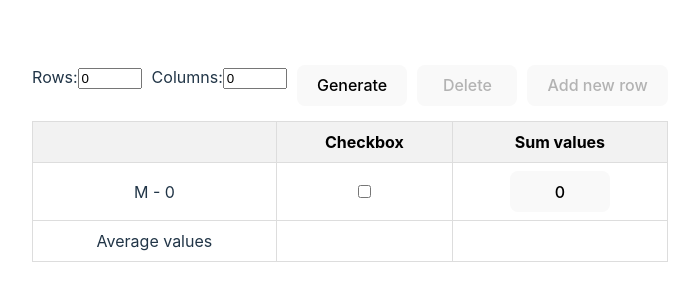
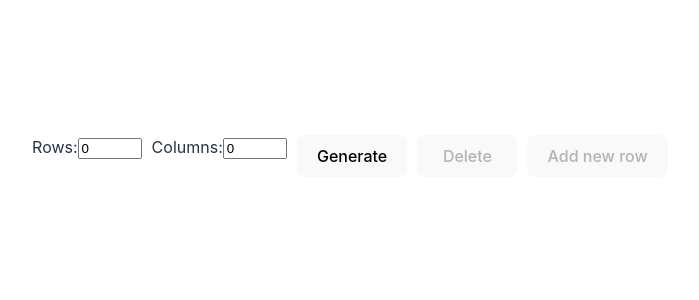
Before and after one commit to Dragon9876/memcrab, a React (Vite) app: page / in a window 1280 px wide. Shown: the part 244-544 px from the top of the page, without its empty margins (290-989 px from the left). Built offline with nearby package versions, Linux system fonts and the light colour scheme.

Commit message:
Memcrab test project: fix displaying empty table

```diff
--- a/src/App.tsx
+++ b/src/App.tsx
@@ -96,7 +96,7 @@ function App() {
             <Table.TableInner>
                 <Table.TableHeader>
                     {({ tableData }) => {
-                        return <Table.TableRow>
+                        return tableData.length != 0 && <Table.TableRow>
                             <Table.TableCell isHeader></Table.TableCell>
                             <Table.TableCell isHeader>Checkbox</Table.TableCell>
                             {
@@ -110,7 +110,7 @@ function App() {
                 <Table.TableBody>
                     {
                         ({ hoveredRowId, setHoveredRowId, setHoveredRow, hoveredRow, tableData, setTableData, setSelectedRows, selectedRows , highlightedCells, setHighlightedCells}) => {
-                            return <>
+                            return tableData.length != 0 && <>
                                 {
                                     tableData.map((tableRow, rowIndex) => (
                                         <Table.TableRow key={rowIndex}>
--- a/src/component/inputTable/InputTable.tsx
+++ b/src/component/inputTable/InputTable.tsx
@@ -28,7 +28,7 @@ export const InputTable: FC<InputTableProps> = memo(({ setTableData, selectedRow
 
         setRows(0);
         setColumns(0);
-        setIsTableGenerated(true);
+        setIsTableGenerated(rows > 0 && columns > 0);
     };
 
     const handleDelete = (event: MouseEvent<HTMLButtonElement>) => {
--- a/src/component/table/Table.tsx
+++ b/src/component/table/Table.tsx
@@ -44,7 +44,7 @@ const TableContainer: FC<TypeTableContainerProps> = memo(({ children }) => {
     const [hoveredRowId, setHoveredRowId] = useState<HoveredRowIdType>(-1);
     const [hoveredRow, setHoveredRow] = useState<HoveredRowType>([]);
     const [highlightedCells, setHighlightedCells] = useState<HighlightedCellsType>(new Set());
-    const [tableData, setTableData] = useState<TableDataType>([[]]);
+    const [tableData, setTableData] = useState<TableDataType>([]);
     const [selectedRows, setSelectedRows] = useState<SelectedRowsType>([]);
 
     return <TableContext.Provider value={{
```
